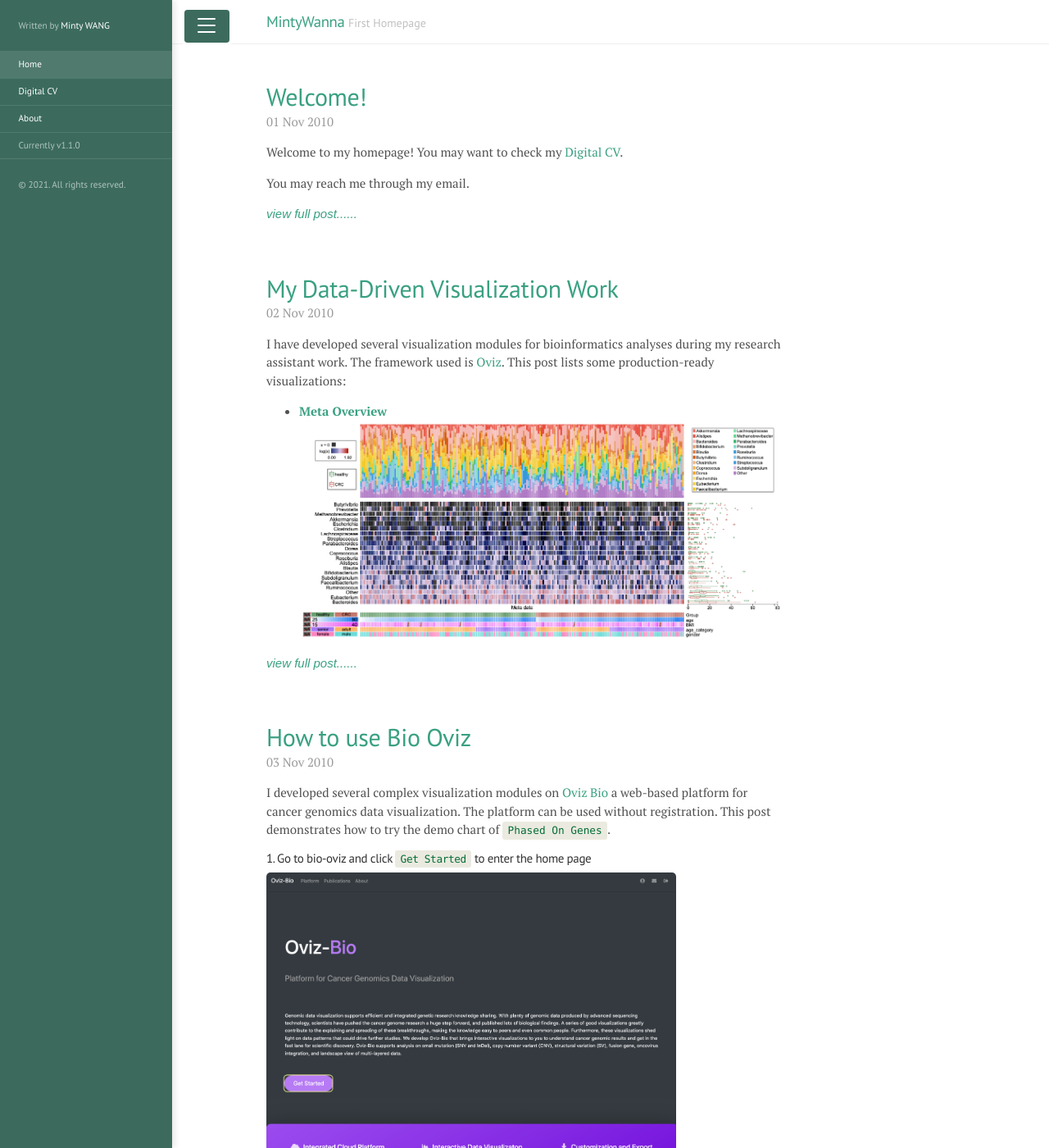
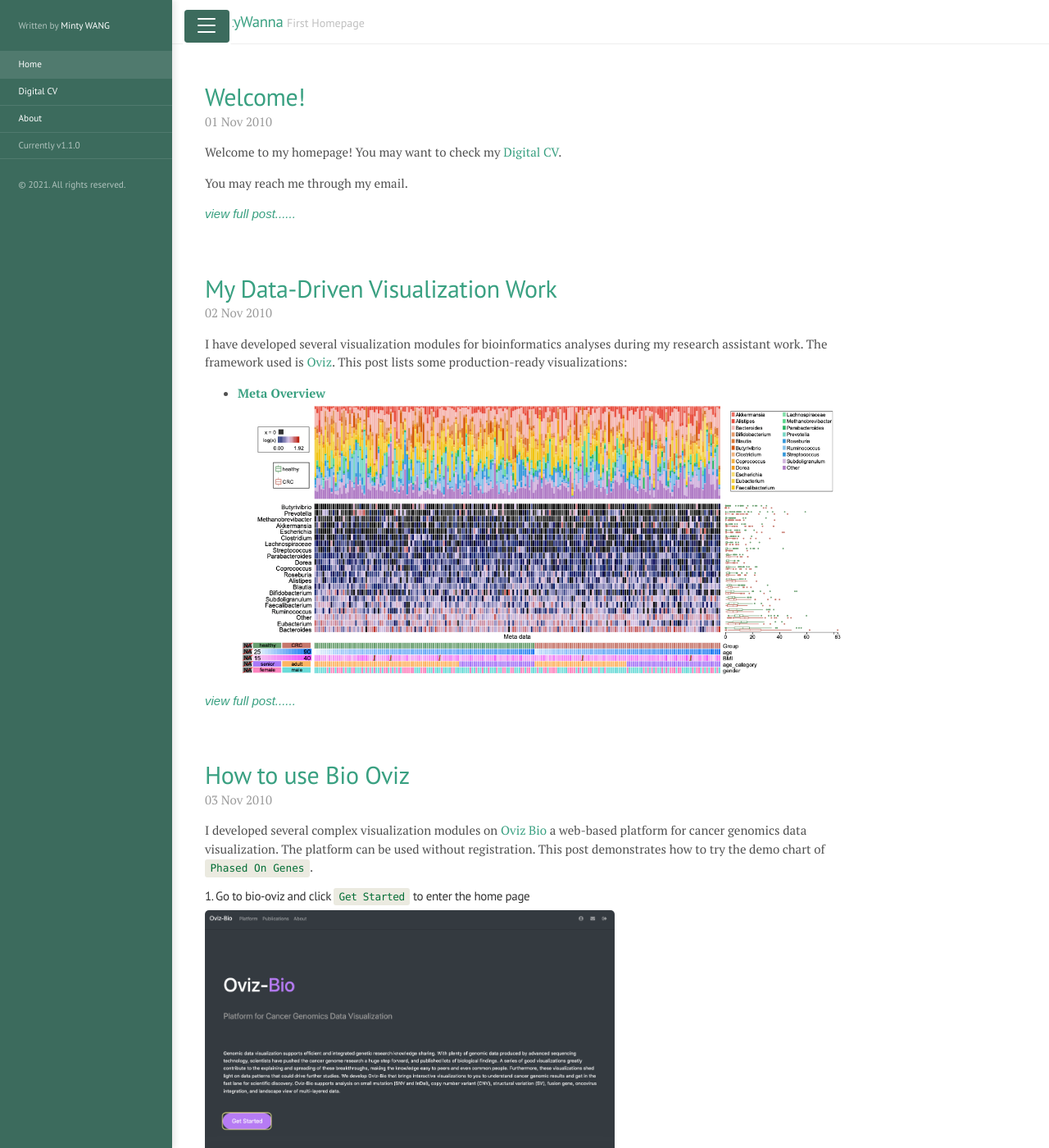
Before and after one commit to apphiaWang/home, a Jekyll site: the page built from index.html, in a window 1280 px wide and 1400 px high. Shown: the whole window at 82% size. Built offline with Jekyll 4.4.1, drawn with Linux system fonts in a browser that asks for light colours; the list of posts is cut into pages by our own code.

Commit message:
adjust style

```diff
--- a/public/css/lanyon.css
+++ b/public/css/lanyon.css
@@ -82,14 +82,19 @@ h1, h2, h3, h4, h5, h6 {
 }
 @media (min-width: 56em) {
   .container {
-    max-width: 38rem;
+    max-width: 42rem;
   }
 }
 
 @media (min-width: 74em) {
   .container {
-    max-width: 44rem;
+    max-width:54rem;
   }
+  /* .sidebar {
+    left: -20rem;
+    width: 20rem;
+    font-size: 1rem;
+  } */
 }
 
 /*
```
